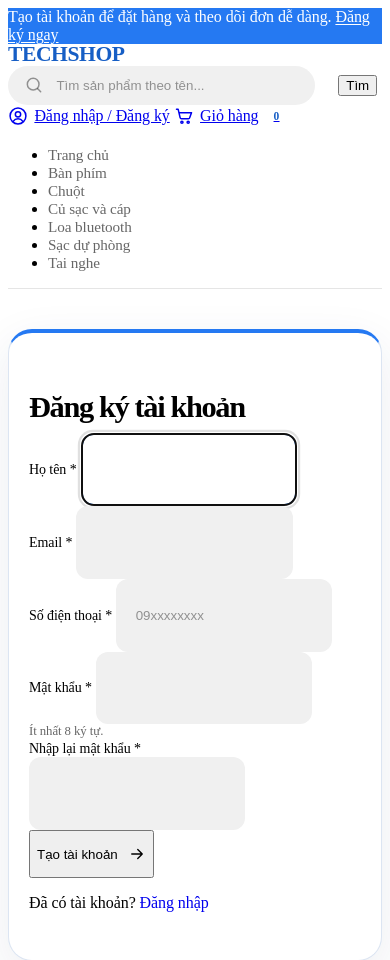
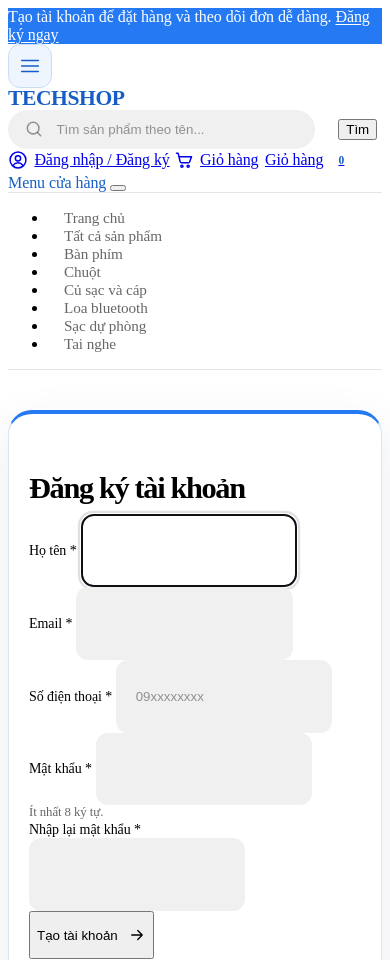
Before and after one commit to vietphubdp/cdtn2-10, a Laravel app: page /dang-ky in a window 390 px wide. Shown: the top 960 px of the page. Run offline with Laravel 12, Linux system fonts and the light colour scheme; data comes from the database, SQL or seed files in the repository; style sheets or scripts are compiled from the project's sources; parts of the project's set-up code (start-up, migrations or seed data) failed here and were passed over.

Commit message:
feat(ui): lưu mốc menu trượt trên di động

```diff
--- a/resources/css/app.css
+++ b/resources/css/app.css
@@ -760,7 +760,58 @@ hr {
 }
 
 .site-nav .nav {
+    overflow-x: auto;
     scrollbar-width: none;
+}
+
+.shop-menu-toggle {
+    display: grid;
+    place-items: center;
+    width: 44px;
+    height: 44px;
+    border: 1px solid #ccdcf2;
+    border-radius: 12px;
+    color: var(--ts-brand-dark);
+    background: #eef5ff;
+}
+
+@media (min-width: 768px) {
+    .site-nav {
+        background-color: white !important;
+    }
+}
+
+@media (max-width: 767.98px) {
+    #shopMenu {
+        --bs-offcanvas-width: min(21rem, 88vw);
+    }
+
+    #shopMenu .offcanvas-header {
+        border-bottom: 1px solid var(--ts-line);
+        color: var(--ts-brand-dark);
+    }
+
+    #shopMenu .container {
+        padding: 0;
+    }
+
+    #shopMenu .nav {
+        flex-direction: column;
+    }
+
+    #shopMenu .nav-link {
+        margin: 0 !important;
+        padding: 0.8rem 1rem !important;
+        border-radius: 0.65rem;
+    }
+
+    #shopMenu .nav-link.fw-bold {
+        background: #eef5ff;
+    }
+
+    #shopMenu .nav-link.fw-bold::after {
+        display: none;
+    }
 }
 
 .site-nav .nav::-webkit-scrollbar {
--- a/resources/views/partials/header.blade.php
+++ b/resources/views/partials/header.blade.php
@@ -9,7 +9,12 @@
 <header class="site-header bg-white">
     <div class="container py-3">
         <div class="row g-2 g-md-4 align-items-center">
-            <div class="col-auto">
+            <div class="col-auto d-flex align-items-center gap-2">
+                <button type="button" class="shop-menu-toggle d-md-none"
+                        data-bs-toggle="offcanvas" data-bs-target="#shopMenu"
+                        aria-controls="shopMenu" aria-label="Mở menu điều hướng">
+                    @include('partials.icon', ['name' => 'menu', 'size' => 22])
+                </button>
                 <a href="{{ route('home') }}" class="site-logo text-decoration-none">TECHSHOP</a>
             </div>
 
@@ -26,7 +31,7 @@
             <div class="col-auto ms-auto d-flex align-items-center gap-2">
                 @auth
                     <div class="dropdown">
-                        <button class="btn btn-outline-secondary header-btn dropdown-toggle" type="button" data-bs-toggle="dropdown" aria-expanded="false">
+                        <button class="btn btn-outline-secondary header-btn dropdown-toggle" type="button" data-bs-toggle="dropdown" aria-expanded="false" aria-label="Menu tài khoản">
                             @include('partials.icon', ['name' => 'user'])
                             <span class="d-none d-sm-inline">{{ auth()->user()->name }}</span>
                         </button>
@@ -55,7 +60,7 @@
 
                 <a href="{{ route('cart.index') }}" class="btn btn-dark header-btn text-nowrap">
                     @include('partials.icon', ['name' => 'cart'])
-                    Giỏ hàng <span class="badge text-bg-light">{{ $cartCount }}</span>
+                    <span class="visually-hidden d-sm-none">Giỏ hàng</span><span class="d-none d-sm-inline">Giỏ hàng</span> <span class="badge text-bg-light">{{ $cartCount }}</span>
                 </a>
             </div>
         </div>
--- a/resources/views/partials/icon.blade.php
+++ b/resources/views/partials/icon.blade.php
@@ -6,6 +6,9 @@
 <svg xmlns="http://www.w3.org/2000/svg" width="{{ $size }}" height="{{ $size }}" viewBox="0 0 24 24" fill="none"
      stroke="currentColor" stroke-width="1.8" stroke-linecap="round" stroke-linejoin="round" aria-hidden="true" class="icon">
     @switch($name)
+        @case('menu')
+            <path d="M3 6h18M3 12h18M3 18h18"/>
+            @break
         @case('search')
             <circle cx="11" cy="11" r="7"/><path d="m20 20-3.5-3.5"/>
             @break
--- a/resources/views/partials/nav.blade.php
+++ b/resources/views/partials/nav.blade.php
@@ -1,16 +1,25 @@
-{{-- Thanh danh mục: bấm danh mục → /san-pham?category=<slug> (FR-03). Màn hình nhỏ thì vuốt ngang --}}
-<nav class="site-nav bg-white" aria-label="Danh mục sản phẩm">
+<nav id="shopMenu" class="site-nav offcanvas-md offcanvas-start" tabindex="-1" aria-label="Điều hướng cửa hàng">
+    <div class="offcanvas-header">
+        <span class="fw-bold fs-5">Menu cửa hàng</span>
+        <button type="button" class="btn-close" data-bs-dismiss="offcanvas" data-bs-target="#shopMenu" aria-label="Đóng menu"></button>
+    </div>
+    <div class="offcanvas-body">
         <div class="container">
-        <ul class="nav flex-nowrap overflow-x-auto text-nowrap">
+            <ul class="nav flex-nowrap text-nowrap">
                 <li class="nav-item">
                     <a href="{{ route('home') }}"
+                       @if (request()->routeIs('home')) aria-current="page" @endif
                        class="nav-link px-2 me-2 {{ request()->routeIs('home') ? 'fw-bold text-dark' : 'text-secondary' }}">
                         Trang chủ
                     </a>
                 </li>
+                <li class="nav-item d-md-none">
+                    <a href="{{ route('products.index') }}" class="nav-link px-2 {{ request()->routeIs('products.index') && ! request('category') ? 'fw-bold' : '' }}">Tất cả sản phẩm</a>
+                </li>
                 @foreach ($navCategories as $category)
                     <li class="nav-item">
                         <a href="{{ route('products.index', ['category' => $category->slug]) }}"
+                           @if (request('category') === $category->slug) aria-current="page" @endif
                            class="nav-link px-2 me-2 {{ request('category') === $category->slug ? 'fw-bold text-dark' : 'text-secondary' }}">
                             {{ $category->name }}
                         </a>
@@ -18,4 +27,5 @@
                 @endforeach
             </ul>
         </div>
+    </div>
 </nav>
```
Lines whose indentation alone changed are shown as unchanged.
